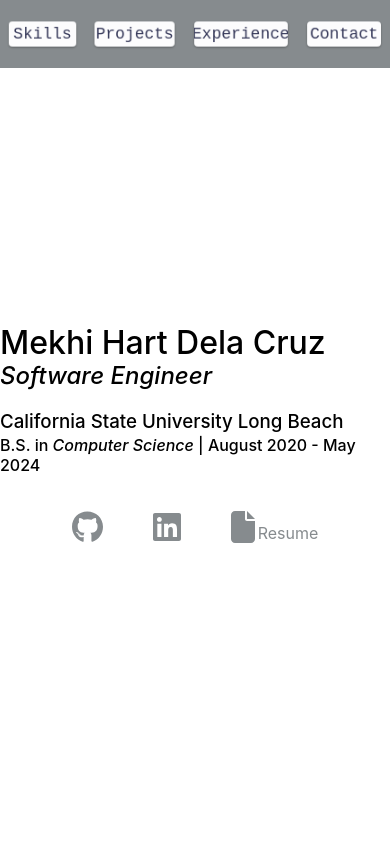
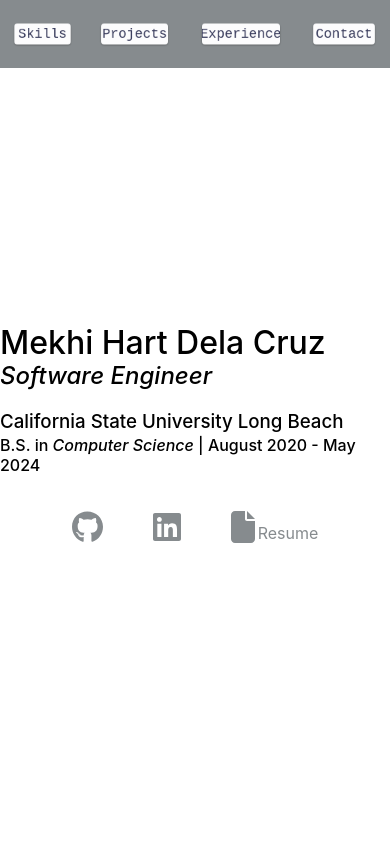
Before and after one commit to MekhiHart/portfolio, a React (Create React App) app: page / in a window 390 px wide. Shown: the top 844 px of the page. Built offline with nearby package versions, Linux system fonts and the light colour scheme.

Commit message:
shrinked nav bar for mobile

```diff
--- a/src/Components/Hero.jsx
+++ b/src/Components/Hero.jsx
@@ -17,9 +17,6 @@ export default function Hero(){
             <a href="https://www.linkedin.com/in/mekhihart-delacruz/" target='_blank'><FontAwesomeIcon icon={faLinkedin} size='2x'/></a>
             <a id="resume" href="https://drive.google.com/file/d/12Kqr3mP8Z75CRPphWRdP-PGQisb6zUsJ/view?usp=sharing" target='_blank'><FontAwesomeIcon icon={faFile} size='2x'/><span style={{marginLeft:"3px"}} >Resume</span></a>
         </div>
-
-
-
     </div>
     )
 }
--- a/src/index.css
+++ b/src/index.css
@@ -451,13 +451,15 @@ nav a:hover:before {
     margin-top: -20px;
   }
 
+  #nav > a{
+    scale: 75%;
+  }
+
 }
 
 /* Normal Width Mobile */
 @media screen and (min-width: 380px) and (max-width: 485px){
-  #nav > a{
-    scale: 90%;
-  }
+
 
   .skills--container > *{
     scale: 80%;
```
